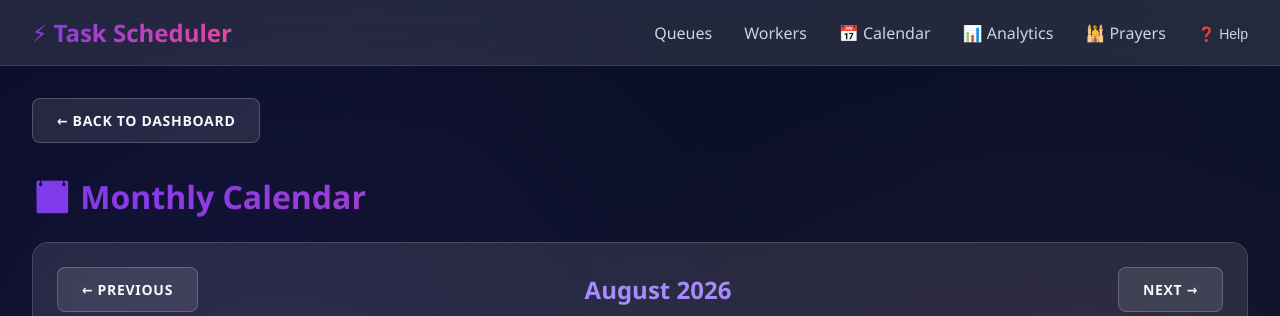
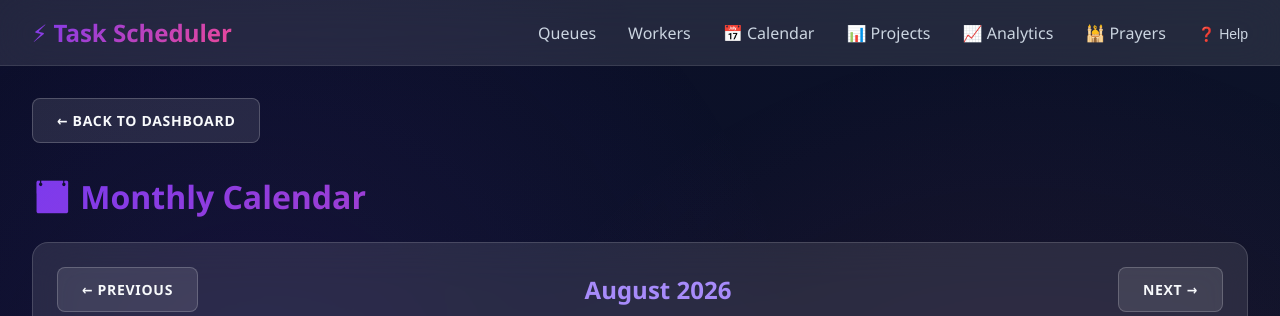
Before and after one commit to sydney-makgothi-98/Daily-Scheduler, a Django app: page /calendar/ in a window 1280 px wide. Shown: the top 316 px of the page. Run offline with Django 3.2, Linux system fonts and the light colour scheme; data that the repository does not hold is empty; parts of the project's set-up code (start-up, migrations or seed data) failed here and were passed over.

Commit message:
Fix: Add Projects link to main navigation bar
- Add '📊 Projects' link between Calendar and Analytics
- Update Analytics icon to distinguish from Projects
- Add nav_projects block for active state styling

Projects now easily accessible from main navigation.

Co-Authored-By: Claude Haiku 4.5 <noreply@anthropic.com>

```diff
--- a/scheduler/templates/admin/scheduler/base.html
+++ b/scheduler/templates/admin/scheduler/base.html
@@ -599,7 +599,8 @@
                 <li><a href="{% url 'queues_home' %}" class="{% block nav_queues %}{% endblock %}">Queues</a></li>
                 <li><a href="{% url 'workers_home' %}" class="{% block nav_workers %}{% endblock %}">Workers</a></li>
                 <li><a href="{% url 'calendar_view' %}" class="{% block nav_calendar %}{% endblock %}">📅 Calendar</a></li>
-                <li><a href="{% url 'analytics_dashboard' %}" class="{% block nav_analytics %}{% endblock %}">📊 Analytics</a></li>
+                <li><a href="{% url 'projects_list' %}" class="{% block nav_projects %}{% endblock %}">📊 Projects</a></li>
+                <li><a href="{% url 'analytics_dashboard' %}" class="{% block nav_analytics %}{% endblock %}">📈 Analytics</a></li>
                 <li><a href="{% url 'prayer_settings' %}" class="{% block nav_prayers %}{% endblock %}">🕌 Prayers</a></li>
                 <li><button id="helpBtn" style="background: none; border: none; color: inherit; cursor: pointer; font-size: 0.875rem; padding: 0; transition: color 0.3s ease; color: #cbd5e1;" title="Show keyboard shortcuts (press ?)">❓ Help</button></li>
             </ul>
```
